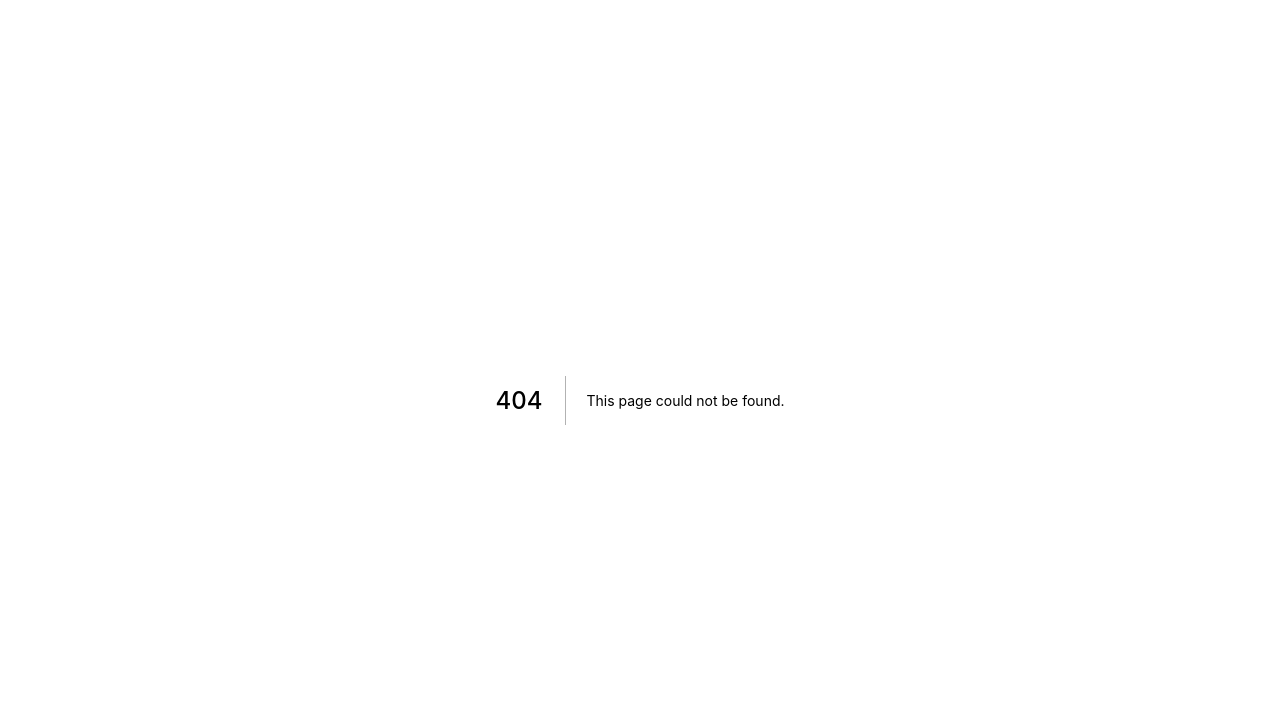
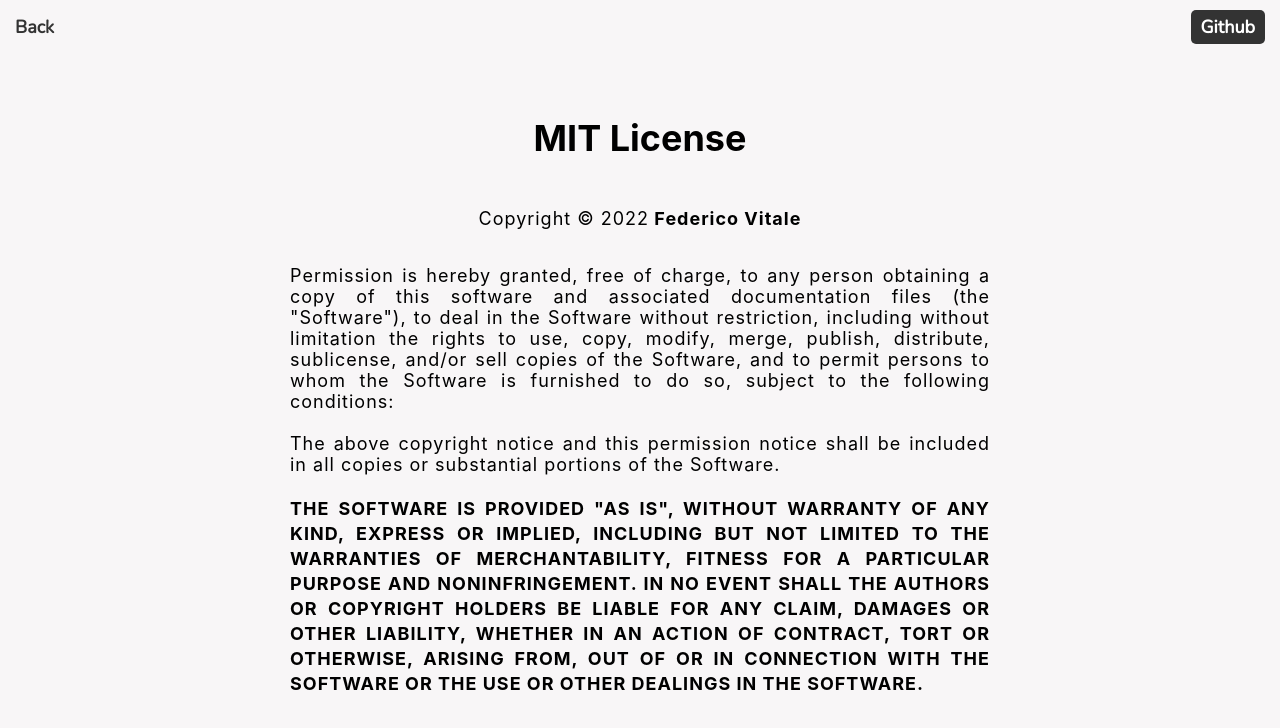
Before and after one commit to rawnly/splash-cli-website, a Next.js app: page /license in a window 1280 px wide. Before the commit this address had no page. Shown: the top 728 px of the page. Built offline with nearby package versions, Linux system fonts and the light colour scheme.

Commit message:
License.js

```diff
--- /dev/null
+++ b/pages/license.js
@@ -0,0 +1,52 @@
+import { Component } from 'react';
+import { Navbar, Head, Typed as TypedComponent } from '../components'
+
+import Link from 'next/link'
+
+import '../css/master.scss'
+import '../css/license.scss'
+
+export default () => (
+    <div>
+        <Navbar items={[{
+            text: 'Back',
+            href: '/'
+        }, {
+            text: 'Github',
+            href: 'https://github.com/splash-cli/splash-cli',
+            button: true,
+            right: true
+        }]} />
+        <Head title="License"/>
+        <section className="container center">
+            <h1 style={{ fontSize: '2em' }}> MIT License </h1>
+            <p style={{ textAlign: 'center' }}>
+                Copyright &copy; {new Date().getFullYear()}
+                <Link href="https://federicovitale.me">
+                    <a style={{ fontWeight: 'bold' }}> Federico Vitale </a>
+                </Link>
+            </p>
+            <p>
+                Permission is hereby granted, free of charge, to any person obtaining a copy
+                of this software and associated documentation files (the "Software"), to deal
+                in the Software without restriction, including without limitation the rights
+                to use, copy, modify, merge, publish, distribute, sublicense, and/or sell
+                copies of the Software, and to permit persons to whom the Software is
+                furnished to do so, subject to the following conditions:
+                    <br />
+                <br />
+                The above copyright notice and this permission notice shall be included in all
+                copies or substantial portions of the Software.
+                    <br />
+                <br />
+                <b>THE SOFTWARE IS PROVIDED "AS IS", WITHOUT WARRANTY OF ANY KIND, EXPRESS OR
+                IMPLIED, INCLUDING BUT NOT LIMITED TO THE WARRANTIES OF MERCHANTABILITY,
+                FITNESS FOR A PARTICULAR PURPOSE AND NONINFRINGEMENT. IN NO EVENT SHALL THE
+                AUTHORS OR COPYRIGHT HOLDERS BE LIABLE FOR ANY CLAIM, DAMAGES OR OTHER
+                LIABILITY, WHETHER IN AN ACTION OF CONTRACT, TORT OR OTHERWISE, ARISING FROM,
+                OUT OF OR IN CONNECTION WITH THE SOFTWARE OR THE USE OR OTHER DEALINGS IN THE
+                    SOFTWARE.</b>
+            </p>
+        </section>
+    </div>
+)
```
